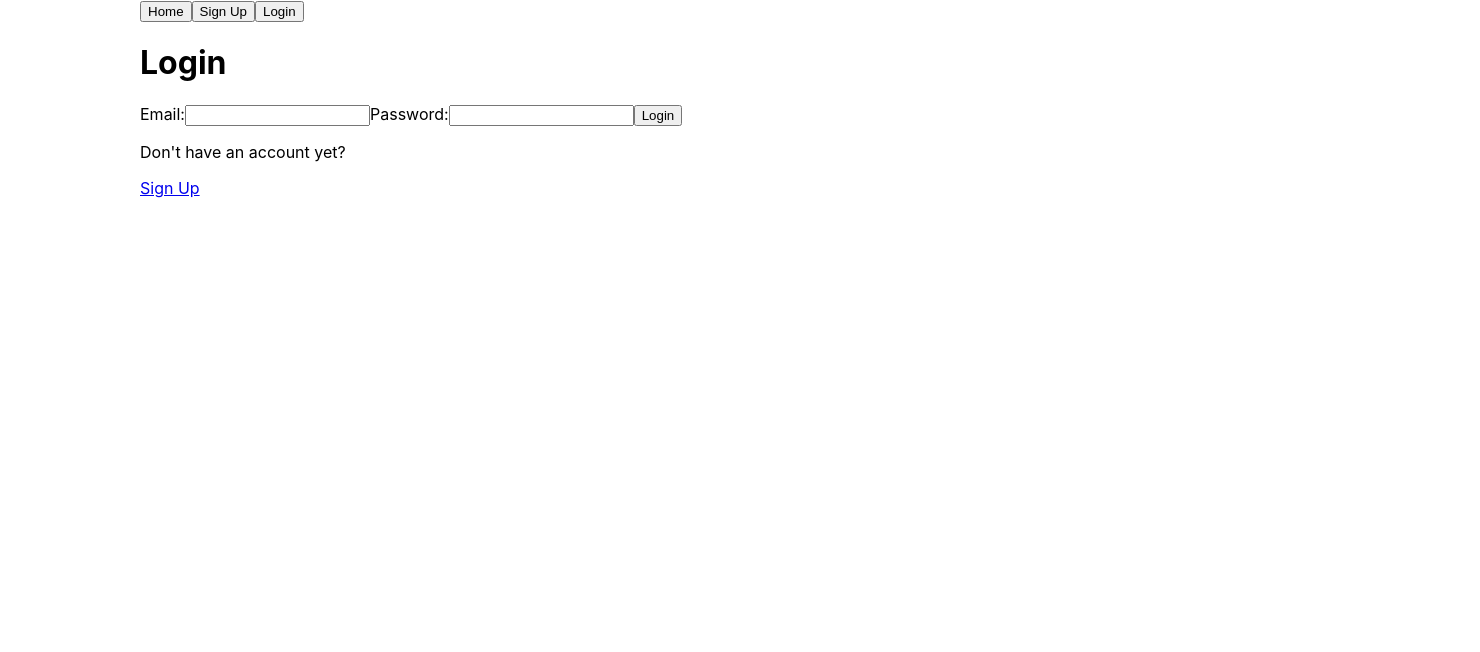
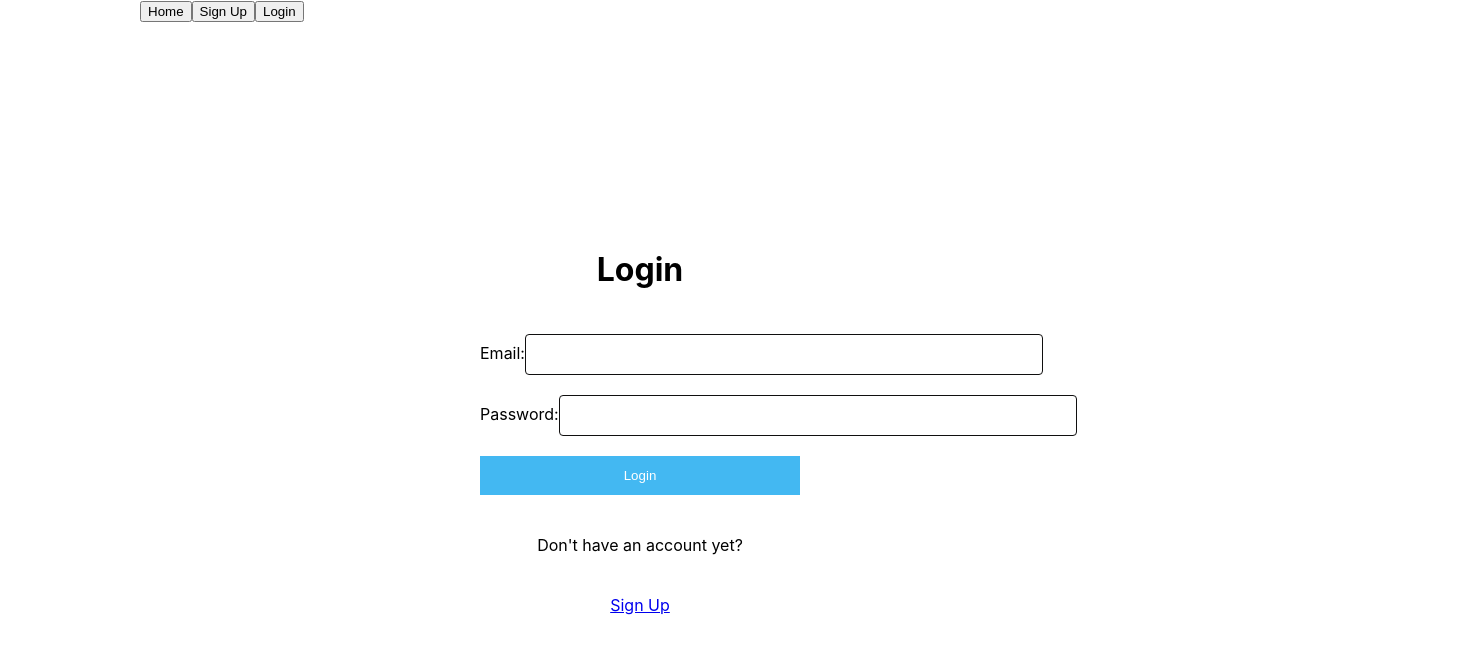
Before and after one commit to ChefJulietaa/chefjulietaa-client, a React (Create React App) app: page /login in a window 1280 px wide. Shown: the top 652 px of the page, 1480 px wide, since content can reach past the window. Built offline with nearby package versions, Linux system fonts and the light colour scheme.

Commit message:
Add some CSS

```diff
--- a/src/App.css
+++ b/src/App.css
@@ -1,7 +1,19 @@
-.card {
+/* .card {
   border: 1px solid rgb(32, 27, 27);
   padding: 10px;
   width: 300px;
+} */
+
+.card {
+  background-color: white;
+  box-shadow: 0 2px 2px 2px rgba(0,0,0,0.1);
+  border-radius: 4px;
+  padding: 32px;
+  display: flex;
+  flex-direction: column;
+  row-gap: 24px;
+  width: 100%;
+  max-width: 320px;
 }
 .container{
   color:rgb(141, 211, 21);
@@ -11,15 +23,6 @@
 }
 img{
   width:100%;
-}
-.form{
-  color:rgb(217, 19, 157);
-  display:flex;
-  flex-direction:column;
-  width:500px;
-  margin:auto;
-  gap:20px;
-  margin-top:50px;
 }
 
 div{
@@ -36,9 +39,59 @@ header{
 }
 .link {
   color:rgb(255, 255, 255);
-  background-color: rgb(172, 107, 167);
+  background-color: rgb(23, 21, 23);
   font-size: 1.5vw;
   border-radius: 5%;
   border: 1px silver solid;
   padding: 0.1vw 1vw;
 }
+
+.form-container {
+  min-height: 100vh;
+  display: flex;
+  flex-direction: column;
+  row-gap: 24px;
+  justify-content: center;
+  align-items: center;
+}
+
+.form {
+  display: flex;
+  width: 100%;
+  max-width: 320px;
+  flex-direction: column;
+  row-gap: 20px;
+}
+.label {
+  width: 100%;
+}
+.input {
+  border: 1px solid rgb(16, 15, 15);
+  border-radius: 4px;
+  padding: 12px 8px;
+  width: 50%;
+}
+
+.button {
+  background-color: rgb(67, 184, 242);
+  color: white;
+  padding: 12px 8px;
+  display: flex;
+  justify-content: center;
+  align-items: center;
+  border: 0;
+  cursor: pointer;
+}
+
+.button:hover {
+  opacity: 0.5;
+}
+
+.text {
+  color: black;
+}
+/* .button-group {
+  padding-top: 16px;
+  display: flex;
+  column-gap: 16px;
+}  */
--- a/src/pages/Login.js
+++ b/src/pages/Login.js
@@ -43,29 +43,30 @@ function Login(props) {
 
 
   return (
-    <div className="Login">
-      <h1>Login</h1>
+    <div id="login-form" class="form-container">
+      <h1 className="heading">Login</h1>
 
-      <form onSubmit={handleLoginSubmit}>
-        <label>Email:</label>
-        <input
+      <form onSubmit={handleLoginSubmit} className= "form">
+      <div>
+        <label className="label"> Email:</label>
+        <input className="input"
           type="email"
           name="email"
           value={email}
-          onChange={handleEmail}/>
-
-        <label>Password:</label>
-        <input
+          onChange={handleEmail}/></div>
+        <div>
+        <label className="label"> Password:</label>
+        <input className="input"
           type="password"
           name="password"
           value={password}
-          onChange={handlePassword} />
+          onChange={handlePassword} /></div>
 
-        <button type="submit">Login</button>
+        <button className="button" type="submit">Login</button>
       </form>
       { errorMessage && <p className="error-message">{errorMessage}</p> }
 
-      <p>Don't have an account yet?</p>
+      <p className="text">Don't have an account yet?</p>
       <Link to={"/signup"}> Sign Up</Link>
     </div>
   )
--- a/src/pages/Signup.js
+++ b/src/pages/Signup.js
@@ -39,37 +39,37 @@ function Signup(props) {
 
 
   return (
-    <div className="Signup">
-      <h1>Sign Up</h1>
+    <div className="form" class="form-container">
+      <h1 className="heading">Sign Up</h1>
 
-      <form onSubmit={handleSignupSubmit}>
-        <label>Email:</label>
-        <input
+      <form onSubmit={handleSignupSubmit} className= "form">
+      <div>
+        <label className="label">Email:</label>
+        <input className="input"
           type="email"
           name="email"
           value={email}
           onChange={handleEmail}
-        />
-
-        <label>Password:</label>
-        <input
+        /></div>
+        <div>
+        <label className="label">Password:</label>
+        <input className="input"
           type="password"
           name="password"
           value={password}
           onChange={handlePassword}
-        />
-
-        <label>Name:</label>
-        <input
+        /></div>
+        <div>
+        <label className="label">Name:</label>
+        <input className="input"
           type="text"
           name="name"
           value={name}
           onChange={handleName}
-        />
+        /></div>
 
-        <button type="submit">Sign Up</button>
+        <button className="button" type="submit">Sign Up</button>
       </form>
-
       { errorMessage && <p className="error-message">{errorMessage}</p> }
 
       <p>Already have account?</p>
```
